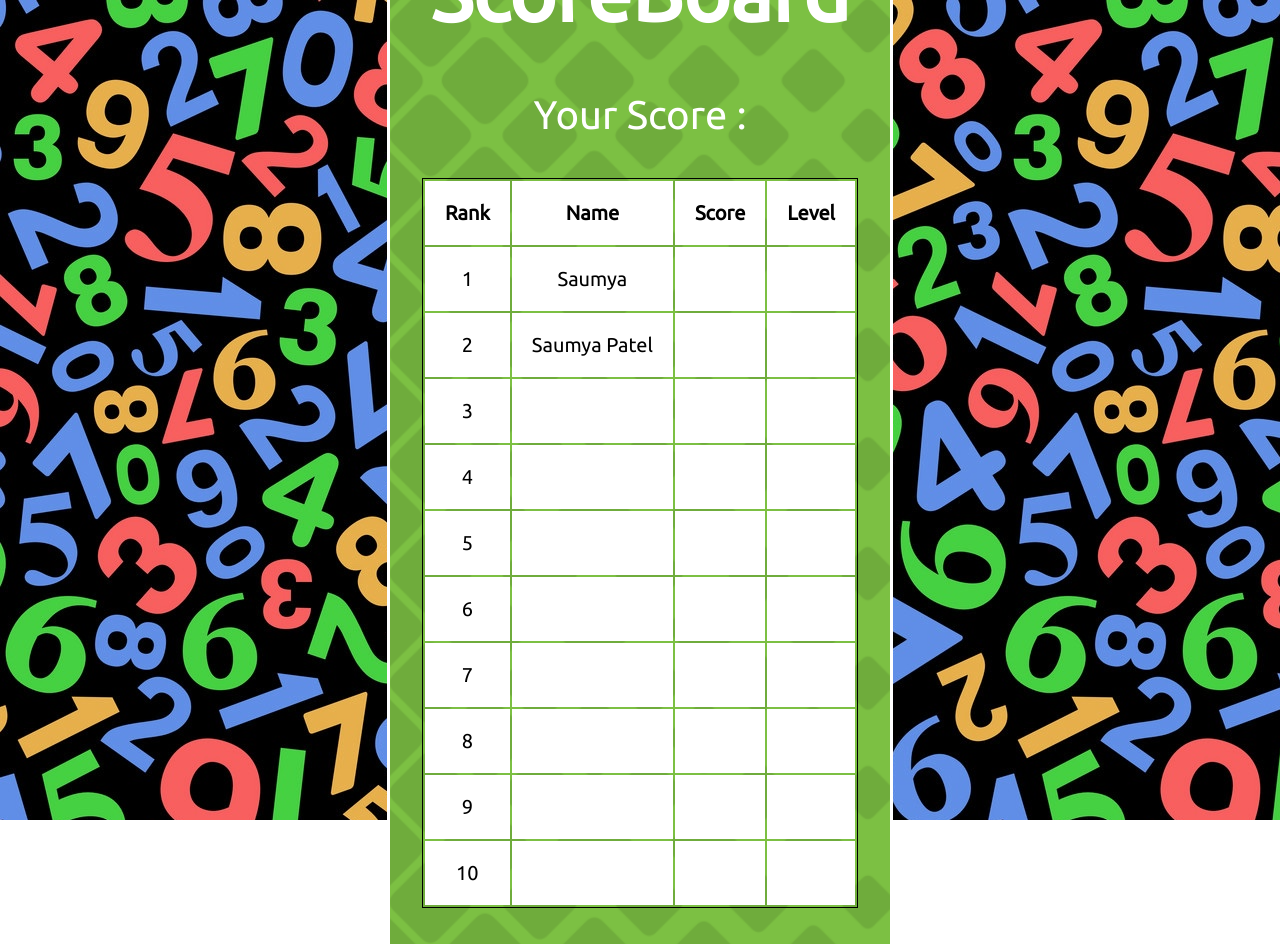
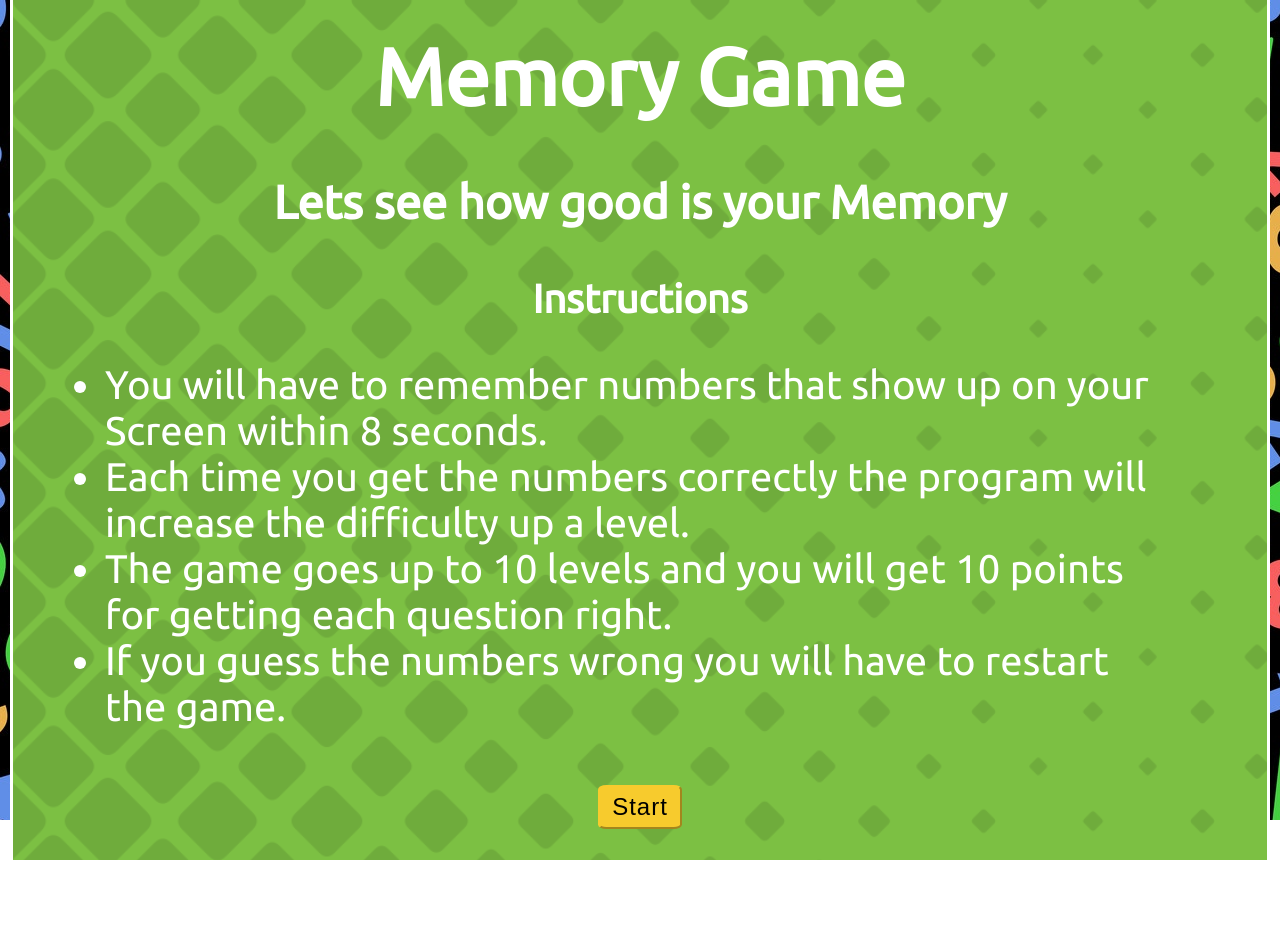
Before and after one commit to Saumyap07/Memory-Game, a React (Create React App) app in the folder game-app/: page / in a window 1280 px wide. After the commit the page ends 863 px from the top, so only its background shows below. Built offline with nearby package versions, Linux system fonts and the light colour scheme.

Commit message:
Updated scoreboard

```diff
--- a/game-app/src/App.jsx
+++ b/game-app/src/App.jsx
@@ -7,6 +7,14 @@ import Remember from './View-Components/Remember';
 import InputComponent from './View-Components/InputComponent';
 import Results from './View-Components/Results';
 import ScoreBoard from './View-Components/ScoreBoard';
+
+let MockHighscores = [
+  { name: 'Sam', level: 8, score: 550069 },
+  { name: 'Steve', level: 7, score: 550 },
+  { name: 'Jack', level: 5, score: 69 },
+  { name: 'Simon', level: 8, score: 5500 },
+]
+
 
 const genrateRandomNum = (digitNum) => {
   let tmpString = "";
@@ -18,11 +26,12 @@ return tmpString
 }
 
 function App() {
-  const [currentView,setCurrentView] = useState("ScoreBoard")
+  const [currentView,setCurrentView] = useState("Instructions")
   const [randomNumbers, setRandomNumbers] = useState(genrateRandomNum(1));
   const [guessNumbers, setGuessNumbers] = useState('1');
   const [score,setScore] = useState(0)
   const [level,setLevel] = useState(0)
+  const [highScores, setHighScores] = useState(MockHighscores);
 
   const onGuess = (userGuess) => {
     setGuessNumbers(userGuess)
@@ -58,10 +67,10 @@ setCurrentView("Instructions")
       )}
        {currentView === "Results" && (
         <Results handleWin={handleNext} handleLose={onLose} guessNumbers={guessNumbers}
-        score={score} level={level} randomNumbers={randomNumbers}/>
+        score={score} level={level} randomNumbers={randomNumbers} handleScore={() => setCurrentView('ScoreBoard')}/>
       )}
       {currentView === "ScoreBoard" && (
-        <ScoreBoard />
+        <ScoreBoard score={score} highScores={highScores} />
       )}
     </div>
 
--- a/game-app/src/View-Components/Results.jsx
+++ b/game-app/src/View-Components/Results.jsx
@@ -1,6 +1,6 @@
 
 
-function Results({ guessNumbers, randomNumbers, handleWin, handleLose, score, level }) {
+function Results({ guessNumbers, randomNumbers, handleWin, handleLose, score, level, handleScore }) {
 
     if (guessNumbers == randomNumbers) {
         return (
@@ -25,6 +25,8 @@ function Results({ guessNumbers, randomNumbers, handleWin, handleLose, score, le
                 <p>Score : {score}</p>
                 <p>Level {level}</p>
                 <button className="Lose-btn" id="Lose-btn" onClick={handleLose}>Try Again</button>
+                <button className="Lose-btn" id="Lose-btn" onClick={handleScore}>Scoreboard</button>
+                {/* To do: Add High score component here */}
             </div>
         )
     }
--- a/game-app/src/View-Components/ScoreBoard.jsx
+++ b/game-app/src/View-Components/ScoreBoard.jsx
@@ -1,6 +1,8 @@
-let HighScore = []
+import { useState } from "react";
 
-function ScoreBoard({score}) {
+
+function ScoreBoard({score, highScores}) {
+    console.log(highScores)
     return (
         <>
         <div>
@@ -15,66 +17,13 @@ function ScoreBoard({score}) {
                     <th>Score</th>
                     <th>Level</th>
                 </tr>
-                <tr>
-                    <td>1</td>
-                    <td>Saumya</td>
-                    <td></td>
-                    <td></td>
-                </tr>
-                <tr>
-                    <td>2</td>
-                    <td>Saumya Patel</td>
-                    <td></td>
-                    <td></td>
-                </tr>
-                <tr>
-                    <td>3</td>
-                    <td></td>
-                    <td></td>
-                    <td></td>
-                </tr>
-                <tr>
-                    <td>4</td>
-                    <td></td>
-                    <td></td>
-                    <td></td>
-                </tr>
-                <tr>
-                    <td>5</td>
-                    <td></td>
-                    <td></td>
-                    <td></td>
-                </tr>
-                <tr>
-                    <td>6</td>
-                    <td></td>
-                    <td></td>
-                    <td></td>
-                </tr>
-                <tr>
-                    <td>7</td>
-                    <td></td>
-                    <td></td>
-                    <td></td>
-                </tr>
-                <tr>
-                    <td>8</td>
-                    <td></td>
-                    <td></td>
-                    <td></td>
-                </tr>
-                <tr>
-                    <td>9</td>
-                    <td></td>
-                    <td></td>
-                    <td></td>
-                </tr>
-                <tr>
-                    <td>10</td>
-                    <td></td>
-                    <td></td>
-                    <td></td>
-                </tr>
+
+                {highScores.map((highScore, index) => (<tr>
+                    <td>{index + 1}</td>
+                    <td>{highScore.name}</td>
+                    <td>{highScore.score}</td>
+                    <td>{highScore.level}</td>
+                </tr>))}
             </tbody>
         </table>
         </>
```
